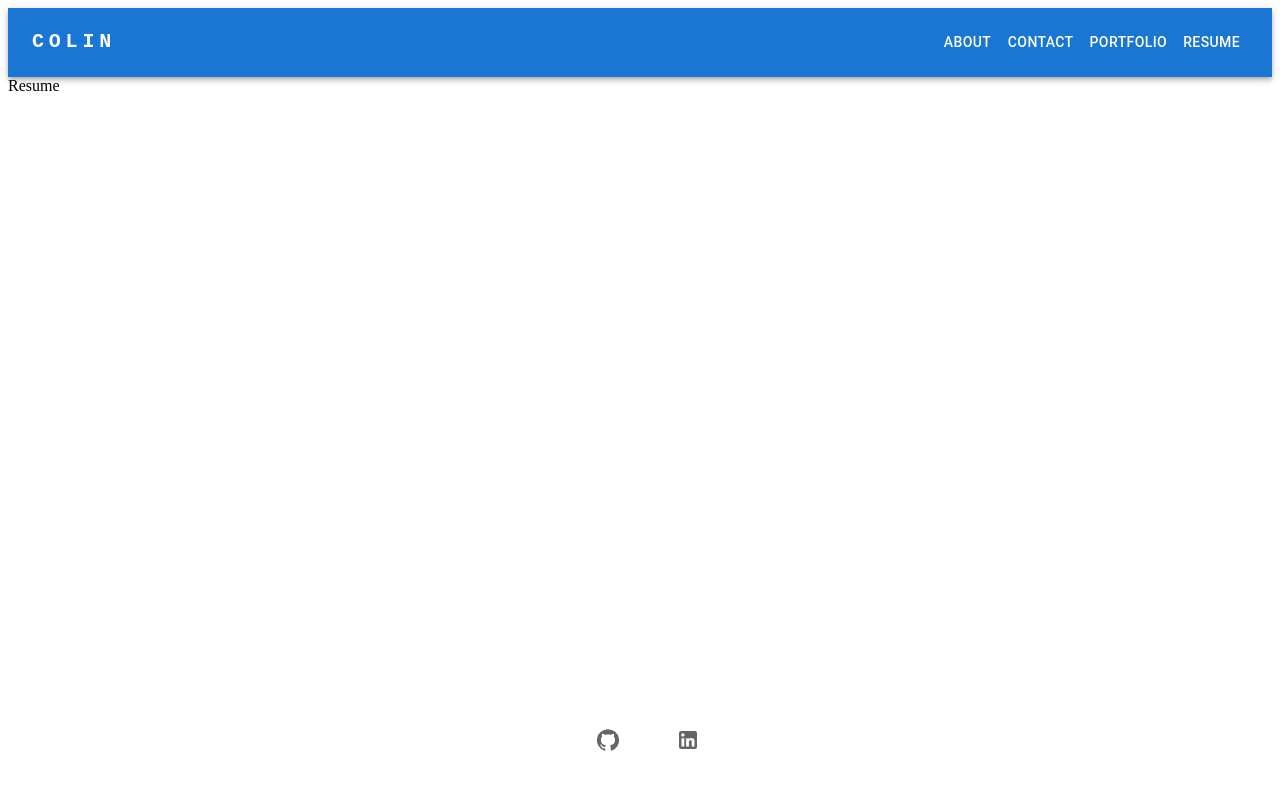
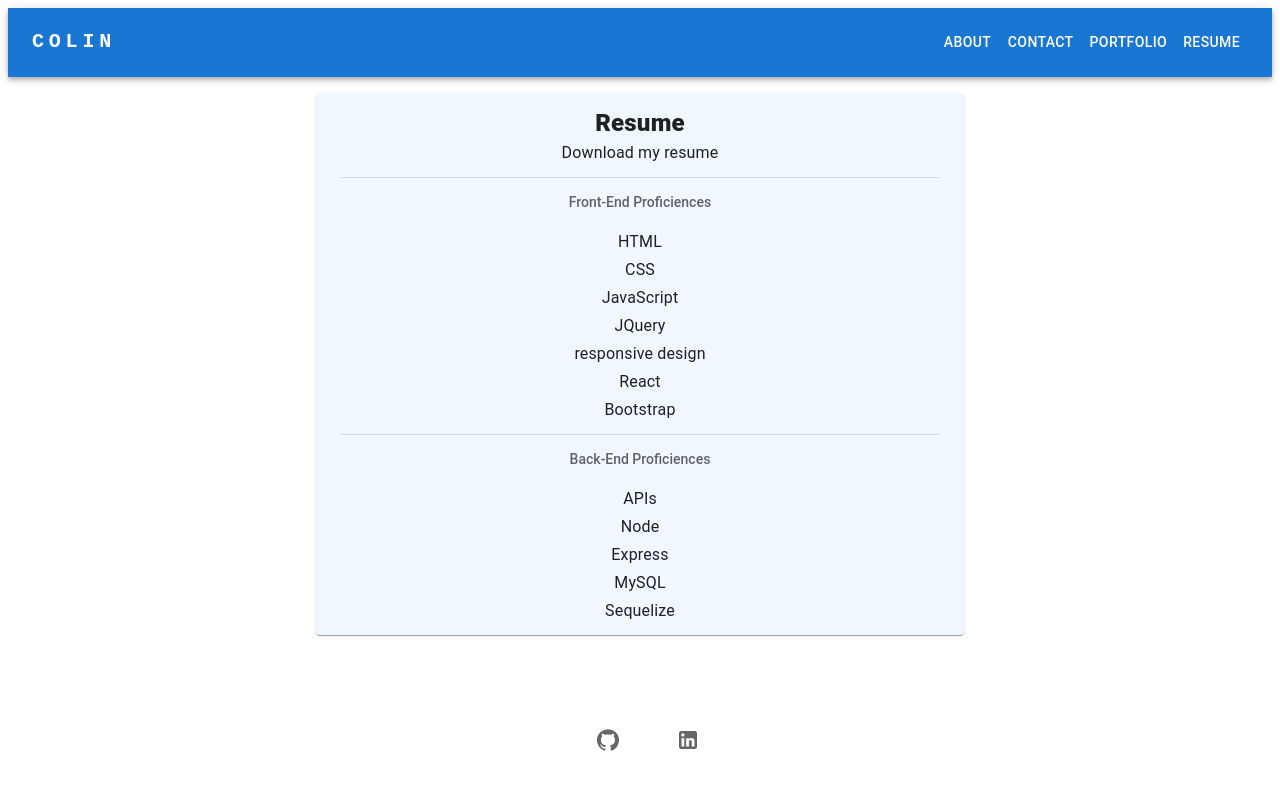
Before and after one commit to ColinSprows/react-portfolio, a React (Create React App) app: page / in a window 1280 px wide. Shown: the top 790 px of the page. Built offline with nearby package versions, Linux system fonts and the light colour scheme.

Commit message:
boilerplate resume page

```diff
--- a/src/pages/Resume.js
+++ b/src/pages/Resume.js
@@ -1,8 +1,45 @@
 import React from 'react'
+import Box from '@mui/material/Box';
+import List from '@mui/material/List';
+import ListItem from '@mui/material/ListItem';
+import ListItemButton from '@mui/material/ListItemButton';
+import ListItemIcon from '@mui/material/ListItemIcon';
+import ListItemText from '@mui/material/ListItemText';
+import ListSubheader from '@mui/material/ListSubheader';
+import Divider from '@mui/material/Divider';
+import InboxIcon from '@mui/icons-material/Inbox';
+import DraftsIcon from '@mui/icons-material/Drafts';
+import { Typography, Card } from '@mui/material';
 
 const Resume = () => {
   return (
-    <div>Resume</div>
+    <div style={{display: "flex", flexDirection: "column", alignItems: "center", textAlign: "center",}}>
+      <Card sx={{ minWidth: 275, marginTop: 2, backgroundColor: "#f0f7ff", padding:"0px 24px" }}>
+        <Typography sx={{fontSize:"1.5em", fontWeight:"800", marginTop: "12px"}}>Resume</Typography>
+        <Typography sx={{marginBottom: "12px"}}>Download my <span>resume</span></Typography>
+        <Box sx={{ width: '60vw', maxWidth: 600 }}>
+        <Divider />
+          <List subheader={<ListSubheader sx={{background: "transparent"}}>Front-End Proficiences</ListSubheader>}>
+              <ListItemText primary="HTML" />
+              <ListItemText primary="CSS" />
+              <ListItemText primary="JavaScript" />
+              <ListItemText primary="JQuery" />
+              <ListItemText primary="responsive design" />
+              <ListItemText primary="React" />
+              <ListItemText primary="Bootstrap" />
+          </List>
+        <Divider />
+          <List subheader={<ListSubheader sx={{background: "transparent"}}>Back-End Proficiences</ListSubheader>}>
+              <ListItemText primary="APIs" />
+              <ListItemText primary="Node" />
+              <ListItemText primary="Express" />
+              <ListItemText primary="MySQL" />
+              <ListItemText primary="Sequelize" />
+          </List>
+      </Box>
+    </Card>
+
+    </div>
   )
 }
 
```
